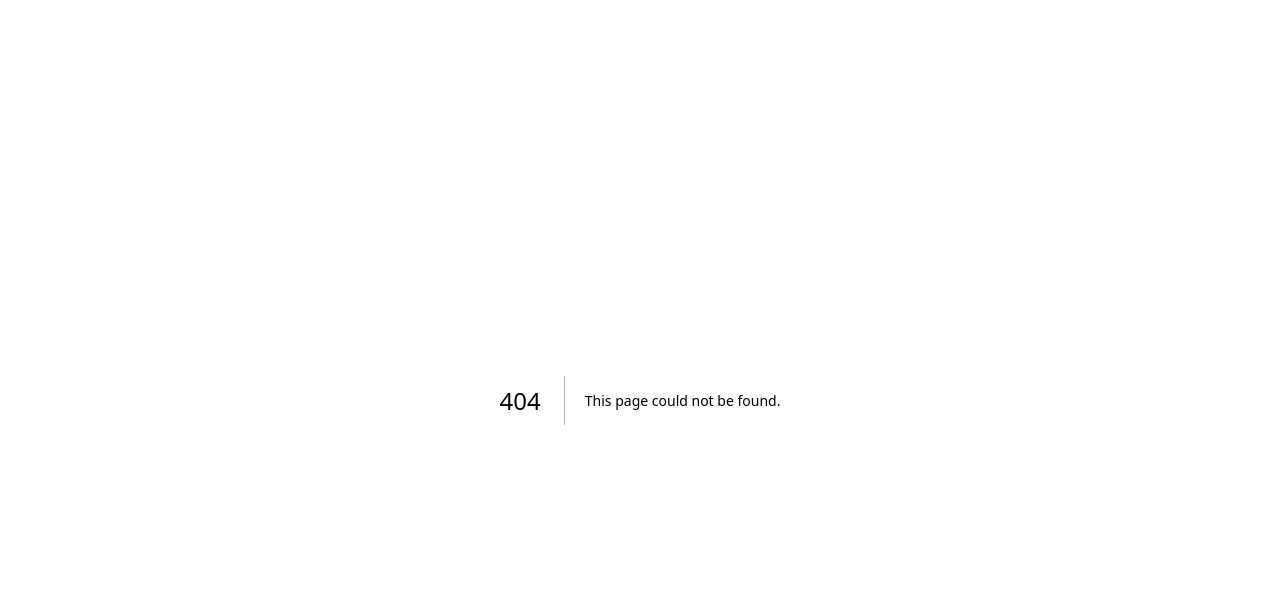
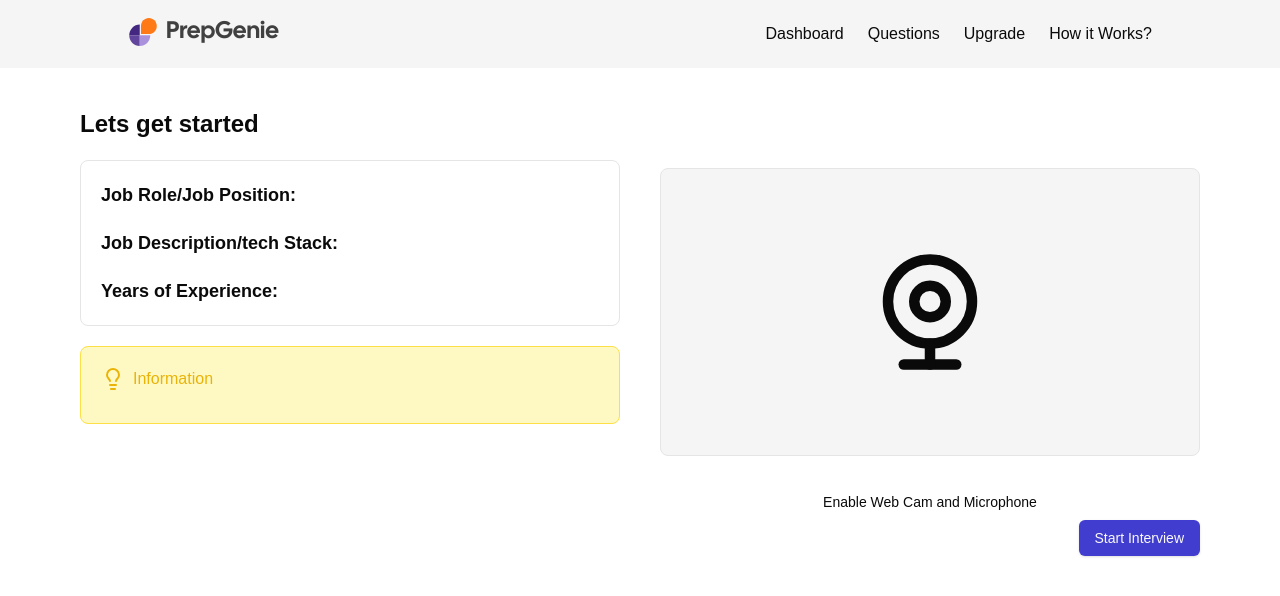
Before and after one commit to mananatal/PrepGenie, a Next.js app: page /dashboard/interview/1 in a window 1280 px wide. Before the commit this address had no page. Shown: the top 596 px of the page. Built offline with nearby package versions, Linux system fonts and the light colour scheme; no server answers; the database is empty.

Commit message:
Add InterviewPage

```diff
--- a/package.json
+++ b/package.json
@@ -25,6 +25,7 @@
     "next": "14.2.14",
     "react": "^18",
     "react-dom": "^18",
+    "react-webcam": "^7.2.0",
     "tailwind-merge": "^2.5.3",
     "tailwindcss-animate": "^1.0.7",
     "uuid": "^10.0.0"
--- a/src/app/dashboard/_components/AddNewInterview.jsx
+++ b/src/app/dashboard/_components/AddNewInterview.jsx
@@ -18,6 +18,7 @@ import { v4 as uuidv4 } from 'uuid';
 import { mockInterview } from '@/utils/schema'
 import { useUser } from '@clerk/nextjs'
 import moment from 'moment'
+import { useRouter } from 'next/navigation'
 
 function AddNewInterview() {
     const [loading,setLoading]=useState(false);
@@ -26,6 +27,8 @@ function AddNewInterview() {
     const [jobDesc,setJobDesc]=useState("");
     const [jobExperience,setJobExperience]=useState(0);
     const [jsonResponse,setJsonResponse]=useState([]);
+
+    const router=useRouter();
 
     const {user}= useUser();
 
@@ -46,8 +49,6 @@ function AddNewInterview() {
             }
             setJsonResponse(jsonRes);
 
-
-
             const res=await db.insert(mockInterview).values({
                 mockId: uuidv4(),
                 jsonMockResp: jsonRes,
@@ -57,6 +58,10 @@ function AddNewInterview() {
                 createdBy: user?.primaryEmailAddress?.emailAddress,
                 createdAt: moment().format('DD-MM-YYYY'),
             }).returning({mockId:mockInterview.mockId});
+
+            if(res){
+                router.push(`/dashboard/interview/${res[0].mockId}`)
+            }
 
 
         } catch (error) {
--- /dev/null
+++ b/src/app/dashboard/interview/[interviewId]/page.jsx
@@ -0,0 +1,90 @@
+"use client"
+import { Button } from '@/components/ui/button';
+import { db } from '@/utils/db';
+import { mockInterview } from '@/utils/schema';
+import { eq } from 'drizzle-orm';
+import { Lightbulb, WebcamIcon } from 'lucide-react';
+import Link from 'next/link';
+import React,{ useState ,useEffect} from 'react'
+import Webcam from 'react-webcam';
+
+
+
+
+function InterviewPage({params}) {
+    const [interviewData,setInterviewData]=useState();
+    const [webcamEnabled,setWebcamEnabled]=useState(false);
+
+    const getInterviewData=async ()=>{
+        const result=await db.select().from(mockInterview).where(eq(mockInterview.mockId,params.interviewId));
+        setInterviewData(result[0]);
+    };
+
+    useEffect(()=>{
+        getInterviewData();
+    },[])
+
+
+    // http://localhost:3000/dashboard/interview/5ec629ad-fbd9-435b-8840-239fde6e71f1
+
+  return (
+    <div className="my-10 ">
+        <h2 className="font-bold text-2xl">Lets get started</h2>
+        <div className="grid grid-cols-1 md:grid-cols-2 gap-10">
+        <div className="flex flex-col my-5 gap-5">
+            <div className="flex flex-col p-5  rounded-lg border gap-5">
+            <h2 className="text-lg">
+                <strong>Job Role/Job Position: </strong>
+                {interviewData?.jobPosition}
+            </h2>
+            <h2 className="text-lg">
+                <strong>Job Description/tech Stack: </strong>
+                {interviewData?.jobDesc}
+            </h2>
+            <h2 className="text-lg">
+                <strong>Years of Experience: </strong>
+                {interviewData?.jobExperience}
+            </h2>
+            </div>
+            <div className="p-5 border rounded-lg border-yellow-300 bg-yellow-100">
+            <h2 className="flex gap-2 items-center text-yellow-500">
+                <Lightbulb />
+                <span>Information</span>
+            </h2>
+            <h2 className="mt-3 text-yellow-500">
+                {process.env.NEXT_PUBLIC_INTERVIEW_DESCRIPTION}
+            </h2>
+            </div>
+        </div>
+        <div>
+            {webcamEnabled ? (
+            <Webcam
+                onUserMedia={() => setWebcamEnabled(true)}
+                onUserMediaError={(e) => {console.log(e); setWebcamEnabled(false)}}
+                mirrored={true}
+                style={{ height: 300, width: 300 }}
+            />
+            ) : (
+            <>
+                <WebcamIcon className="h-72 my-7 border rounded-lg w-full p-20 bg-secondary" />
+                <Button
+                className="w-full"
+                variant="ghost"
+                onClick={() => setWebcamEnabled(true)}
+                >
+                Enable Web Cam and Microphone
+                </Button>
+            </>
+            )}
+        </div>
+        </div>
+        <div className="flex justify-end items-end">
+        <Link href={`/dashboard/interview/${params.interviewId}/start`}>
+            <Button>Start Interview</Button>
+        </Link>
+        </div>
+  </div>
+  )
+}
+
+export default InterviewPage
--- /dev/null
+++ b/src/app/dashboard/interview/[interviewId]/start/page.jsx
@@ -0,0 +1,11 @@
+import React from 'react'
+
+function InterviewStartPage() {
+  return (
+    <div>
+
+    </div>
+  )
+}
+
+export default InterviewStartPage
```
Also changed, not shown: 1 other file (tests, documents, lock files or other folders).
